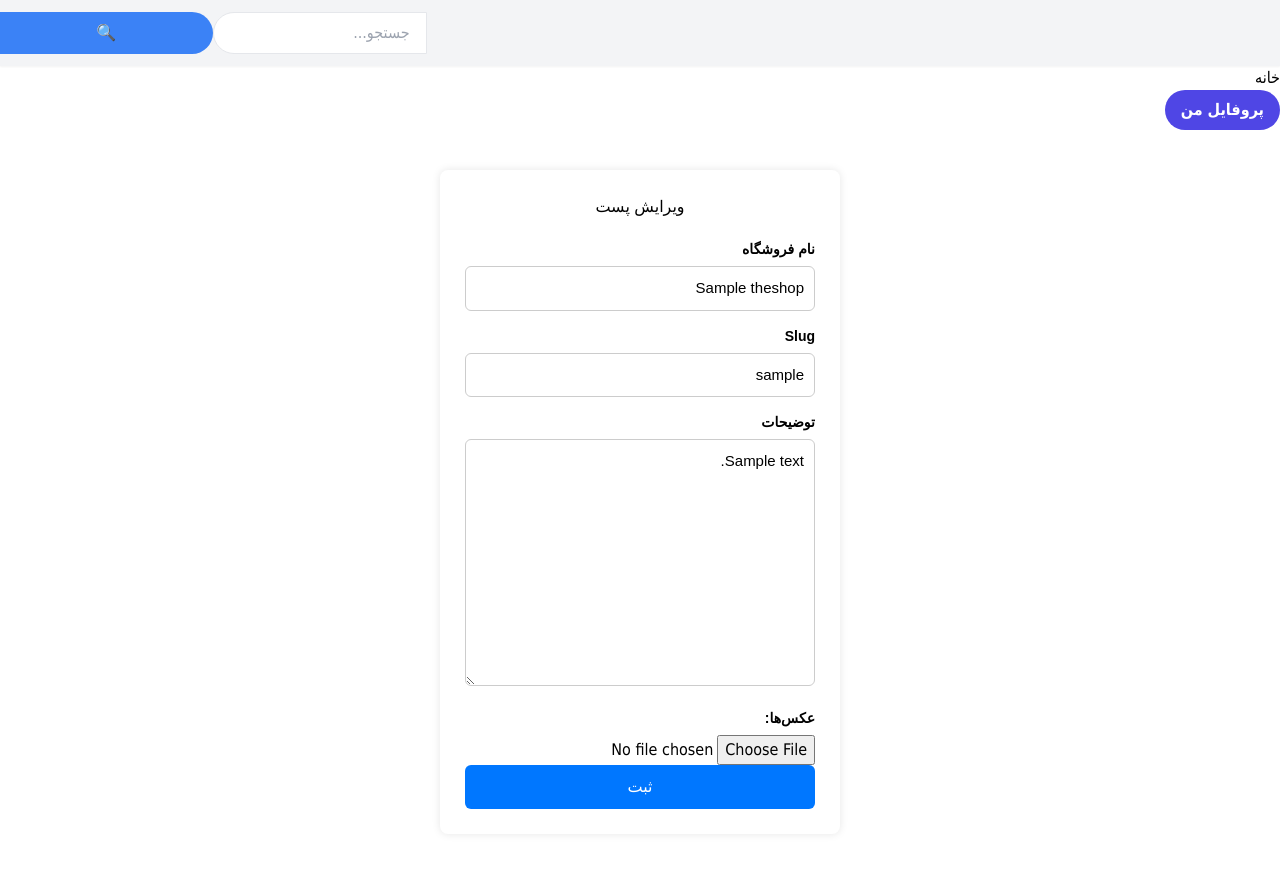
After one commit to Hydarian/AntiScamShop, a Django app: a page that uses scammer/templates/partials/header.html in a window 1280 px wide. The commit adds this page. Run offline with Django 5.2, Linux system fonts and the light colour scheme; a user stored in the database is signed in; tables that the repository leaves empty hold one stand-in row (values such as "Sample post"); some libraries are stand-ins or nearby versions.

```diff
--- a/scammer/templates/pages/profile.html
+++ b/scammer/templates/pages/profile.html
@@ -35,8 +35,8 @@
           <td class="px-6 py-4">{{ post.name }}</td>
           <td class="px-6 py-4">{{ post.created_at|date:"Y-m-d H:i" }}</td>
           <td class="px-6 py-4 text-center">
-            <a href="" class="text-blue-500 hover:underline mx-1">ویرایش</a>
-            <a href="" class="text-red-500 hover:underline mx-1">حذف</a>
+            <a href="{% url 'scam:edit_post' pk=post.id slug=post.slug %}" class="text-blue-500 hover:underline mx-1">ویرایش</a>
+            <a href="{% url 'scam:delete_post' post.id %}" class="text-red-500 hover:underline mx-1">حذف</a>
           </td>
         </tr>
         {% empty %}
--- /dev/null
+++ b/scammer/templates/pages/theshop_update_form.html
@@ -0,0 +1,102 @@
+{% extends 'parent/base.html' %}
+{% block title %}create post{% endblock %}
+
+
+{% block content %}
+<style>
+    .form-box {
+        background: #fff;
+        padding: 25px;
+        width: 400px;
+        margin: 40px auto;
+        border-radius: 8px;
+        box-shadow: 0 0 8px rgba(0,0,0,0.1);
+        direction: rtl;
+    }
+
+    .form-box h2 {
+        margin-bottom: 20px;
+        text-align: center;
+        font-family: sans-serif;
+    }
+
+    label {
+        display: block;
+        margin-bottom: 6px;
+        font-weight: bold;
+        font-size: 14px;
+        font-family: sans-serif;
+    }
+
+    input[type="text"],
+    textarea {
+        width: 100%;
+        padding: 10px;
+        border: 1px solid #ccc;
+        font-size: 15px;
+        border-radius: 6px;
+        margin-bottom: 15px;
+        font-family: sans-serif;
+        transition: border-color 0.2s;
+    }
+
+    input[type="text"]:focus,
+    textarea:focus {
+        border-color: #555;
+        outline: none;
+    }
+
+    button {
+        width: 100%;
+        padding: 10px;
+        background: #0077ff;
+        color: #fff;
+        border: none;
+        border-radius: 6px;
+        font-size: 16px;
+        cursor: pointer;
+        font-family: sans-serif;
+    }
+
+    button:hover {
+        background: #0059c9;
+    }
+
+    .errorlist {
+        color: red;
+        margin-top: -8px;
+        margin-bottom: 10px;
+        font-size: 13px;
+    }
+</style>
+
+<div class="form-box">
+    <h2>ویرایش پست</h2>
+
+    <form method="post" enctype="multipart/form-data">
+        {% csrf_token %}
+
+        <label>{{ form.name.label }}</label>
+        {{ form.name }}
+        {{ form.name.errors }}
+
+        <label>{{ form.slug.label }}</label>
+        {{ form.slug }}
+        {{ form.slug.errors }}
+
+        <label>{{ form.description.label }}</label>
+        {{ form.description }}
+        {{ form.description.errors }}
+
+        {% if object.images.exists %}
+            <label>عکس‌ها:</label>
+            <input type="file" name="img_file">
+
+
+        {% endif %}
+
+        <button type="submit">ثبت</button>
+    </form>
+</div>
+
+{% endblock %}
--- a/scammer/templates/partials/header.html
+++ b/scammer/templates/partials/header.html
@@ -11,6 +11,7 @@
       </div>
     </header>
 {% endif %}
+<a href='{% url 'scam:index' %}'>خانه</a>
 
 {% if request.user.is_authenticated %}
   <div class="ml-4">
--- a/scammer/urls.py
+++ b/scammer/urls.py
@@ -15,4 +15,6 @@ urlpatterns = [
     path('profile/', views.Profile.as_view(), name='profile'),
     path('logout', LogoutView.as_view(template_name='registration/logged_out.html'), name='logout'),
     path('create-post', views.CreatePost.as_view(), name='create_post'),
+    path('edit-post/<int:pk>/<slug:slug>/', views.EditPost.as_view(), name='edit_post'),
+    path('delete/<int:pk>', views.DeletePost.as_view(), name='delete_post')
 ]
--- a/scammer/views.py
+++ b/scammer/views.py
@@ -2,8 +2,8 @@ from django.contrib.auth.forms import AuthenticationForm
 from django.shortcuts import render, get_object_or_404
 from django.urls import reverse_lazy
 from django.http import HttpResponse, JsonResponse
-from django.views.generic import FormView, ListView, DetailView, View, TemplateView, CreateView
-from django.contrib.auth.views import LoginView
+from django.views.generic import FormView, ListView, DetailView, View, TemplateView, CreateView, UpdateView, DeleteView
+from django.contrib.auth.views import LoginView, LogoutView
 from django.contrib.auth.mixins import LoginRequiredMixin
 from .forms import SearchForm
 from .models import TheShop, Image
@@ -143,3 +143,28 @@ class CreatePost(LoginRequiredMixin, CreateView):
             for f in self.request.FILES.getlist('images'):
                 Image.objects.create(shop=self.object, img_file=f)
         return response
+
+
+class EditPost(LoginRequiredMixin, UpdateView):
+    model = TheShop
+    fields = ['name', 'slug', 'description']
+    template_name = "pages/theshop_update_form.html"
+    success_url = reverse_lazy('scam:profile')
+
+    def form_valid(self, form):
+        response = super().form_valid(form)
+
+        # گرفتن فایل تصویر جدید، اختیاری
+        img_file = self.request.FILES.get('img_file')
+        if img_file:
+            # فقط وقتی کاربر فایل جدید انتخاب کرد، تصویر جدید ایجاد می‌کنیم
+            Image.objects.create(shop=self.object, img_file=img_file)
+
+        # اگر هیچ فایلی انتخاب نشده، تصویر قبلی دست نخورده می‌مونه
+        return response
+
+
+class DeletePost(LoginRequiredMixin, DeleteView):
+    model = TheShop
+    success_url = reverse_lazy('scam:profile')
+    template_name = 'pages/theshop_confirm_delete.html'
```
Also changed, not shown: scammer/templates/pages/theshop_confirm_delete.html (added, +7 -0 lines), scammer/forms.py (line endings or trailing spaces).
